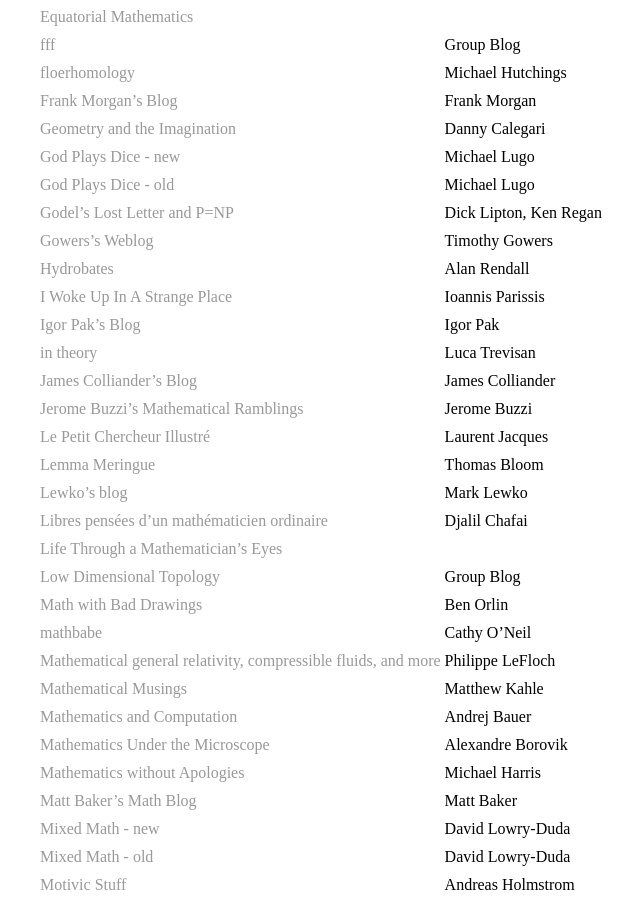
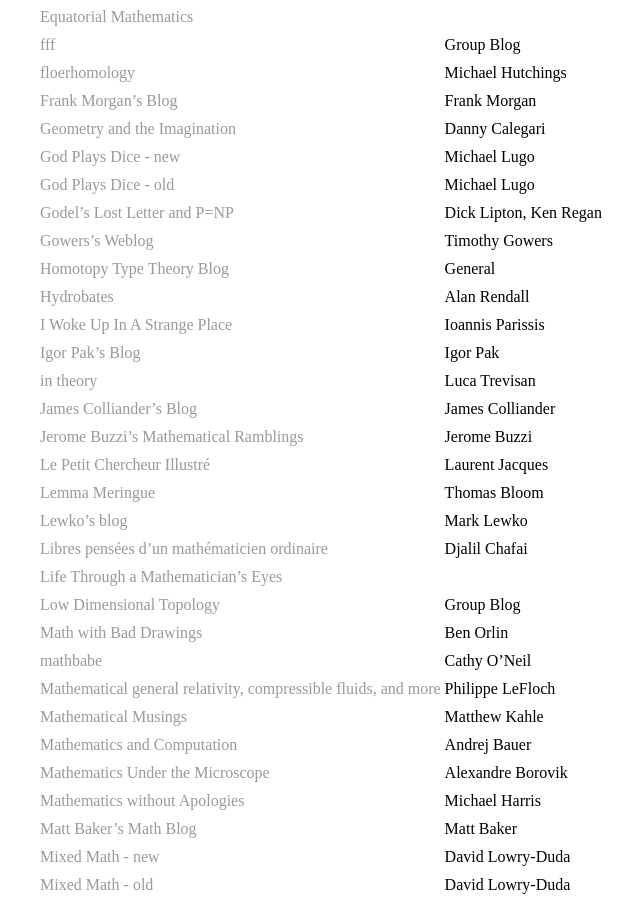
Before and after one commit to nirakarneo/nirakarneo.github.io, a Jekyll site: the page built from bookmarks/index.md, in a window 1280 px wide and 900 px high, scrolled down 798 px. Shown: the whole window, without its empty margins (155-795 px from the left). Built offline with Jekyll 4.4.1, drawn with Linux system fonts in a browser that asks for light colours.

Commit message:
Update index.md

```diff
--- a/bookmarks/index.md
+++ b/bookmarks/index.md
@@ -37,6 +37,7 @@ Blog | Author/s
 [God Plays Dice - old](http://godplaysdice.blogspot.ca/) | Michael Lugo
 [Godel's Lost Letter and P=NP](https://rjlipton.wordpress.com/) | Dick Lipton, Ken Regan
 [Gowers's Weblog](https://gowers.wordpress.com/) | Timothy Gowers
+[Homotopy Type Theory Blog](http://homotopytypetheory.org/blog/) | General
 [Hydrobates](https://alanrendall.wordpress.com/) | Alan Rendall
 [I Woke Up In A Strange Place](https://yannisparissis.wordpress.com/) | Ioannis Parissis
 [Igor Pak's Blog](https://igorpak.wordpress.com/) | Igor Pak
```
